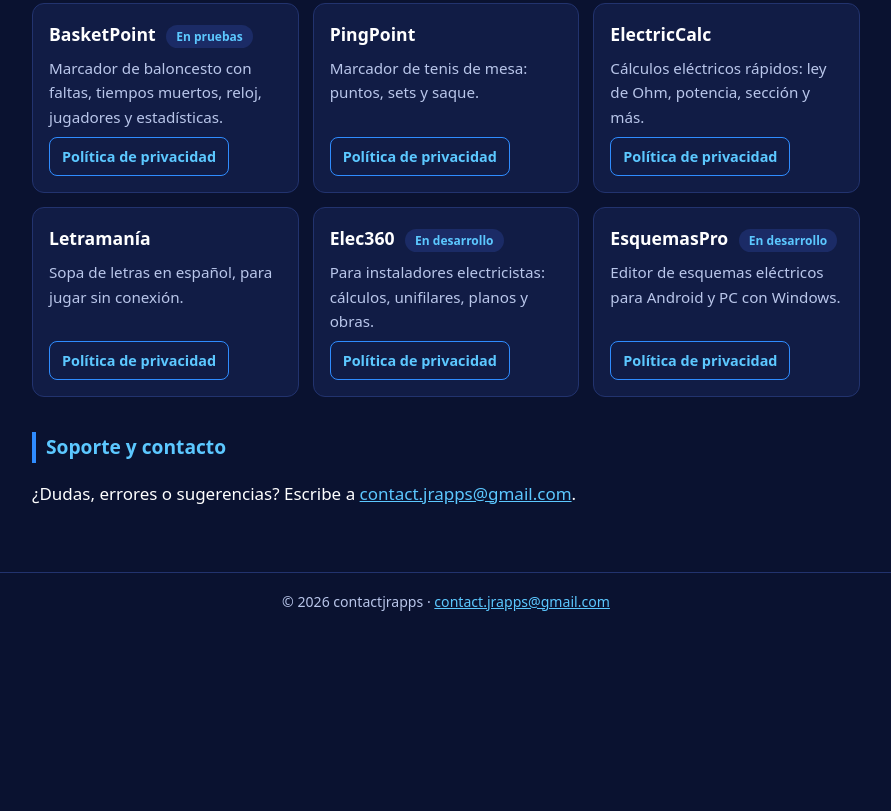
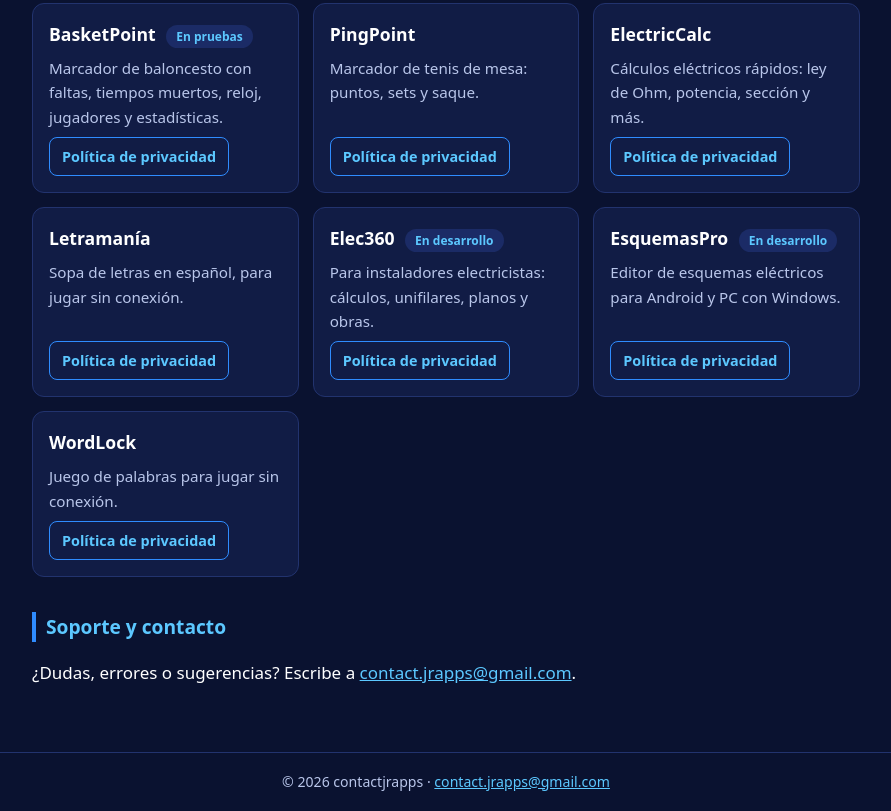
Before and after one commit to contactjrapps/contactjrapps.github.io, a plain HTML site: page index.html in a window 1280 px wide. Shown: the part 501-1312 px from the top of the page, without its empty margins (194-1085 px from the left). Before the commit the page ends 1132 px from the top, so only its background shows below. Drawn offline with Linux system fonts and the light colour scheme.

Commit message:
Add files via upload

```diff
--- a/index.html
+++ b/index.html
@@ -61,6 +61,8 @@ code{background:#1b2b66;border-radius:4px;padding:1px 5px;word-break:break-all}
 <div class="enlaces"><a class="btn sec" href="privacidad/elec360.html">Política de privacidad</a><!-- PENDIENTE (Javi): enlace de Google Play de Elec360: https://play.google.com/store/apps/details?id=... --></div></li>
 <li class="app"><h3>EsquemasPro <span class="etq">En desarrollo</span></h3><p>Editor de esquemas eléctricos para Android y PC con Windows.</p>
 <div class="enlaces"><a class="btn sec" href="privacidad/esquemaspro.html">Política de privacidad</a><!-- PENDIENTE (Javi): enlace de Google Play de EsquemasPro: https://play.google.com/store/apps/details?id=... --></div></li>
+<li class="app"><h3>WordLock</h3><p>Juego de palabras para jugar sin conexión.</p>
+<div class="enlaces"><a class="btn sec" href="privacidad/wordlock.html">Política de privacidad</a><!-- PENDIENTE (Javi): enlace de Google Play de WordLock: https://play.google.com/store/apps/details?id=es.contactjrapps.wordlock --></div></li>
 </ul>
 <h2>Soporte y contacto</h2>
 <p>¿Dudas, errores o sugerencias? Escribe a <a href="mailto:contact.jrapps@gmail.com">contact.jrapps@gmail.com</a>.</p>
```
